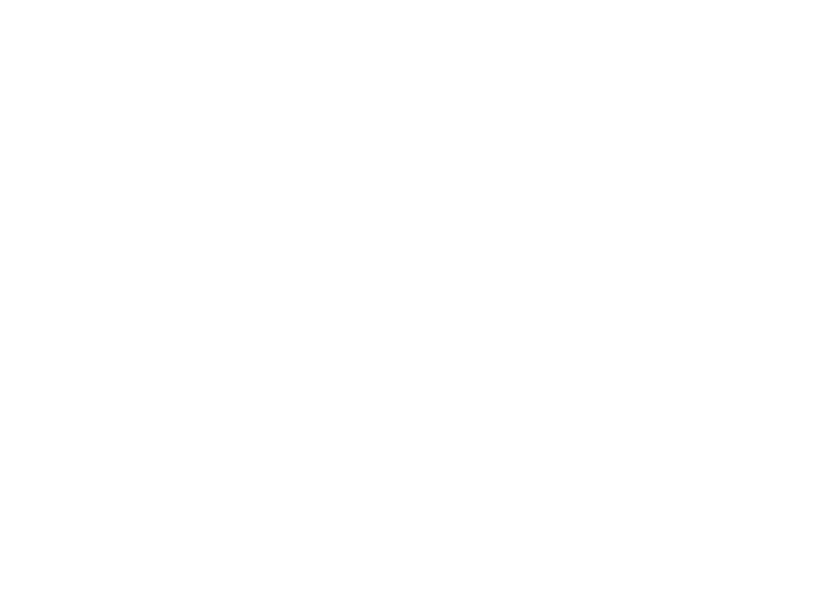
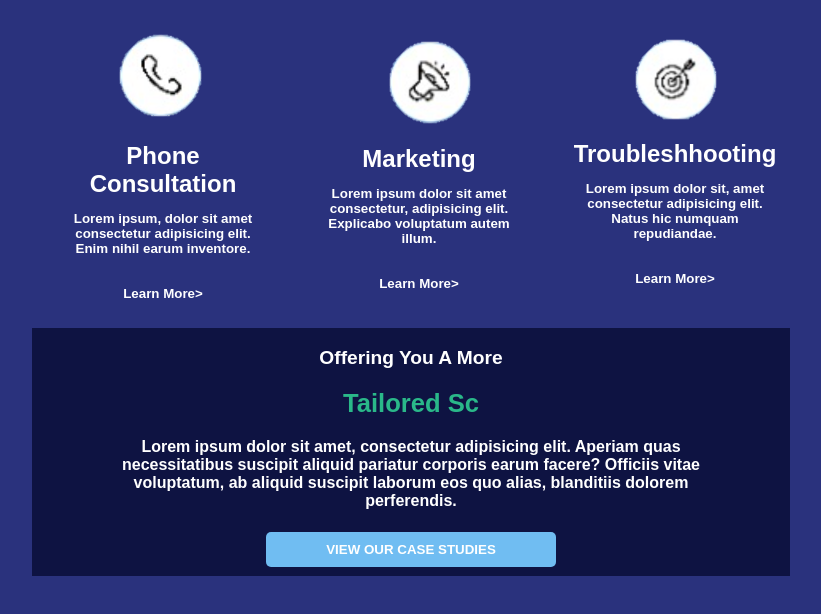
Before and after one commit to nathypini/tarea-7, a plain HTML site: page index.html in a window 1280 px wide. Shown: the whole page, without its empty margins (229-1050 px from the left). Drawn offline with Linux system fonts and the light colour scheme.

Commit message:
FINALIZANDO

```diff
--- a/index.html
+++ b/index.html
@@ -8,6 +8,38 @@
     <link rel="stylesheet" href="style.css">
 </head>
 <body>
-
+    <header></header>
+    <main>
+        <section  class="container">
+            <aside class="row">
+                <div class="container-info">
+                      <img src="telefono.png" alt="telefono">
+                    <h2>Phone Consultation</h2>
+                    <h5>Lorem ipsum, dolor sit amet consectetur adipisicing elit. Enim nihil earum inventore.
+                    </h5>
+                    <p>Learn More></p>
+                </div>
+                <div class="container-info">
+                    <img src="megafono.png" alt="megafono">
+                    <h2>Marketing</h2>
+                    <h5>Lorem ipsum dolor sit amet consectetur, adipisicing elit. Explicabo voluptatum autem illum.</h5>
+                    <p>Learn More></p>
+                </div>
+                <div class="container-info">
+                    <img src="tiro al blanco.png" alt="tiro al blanco">
+                    <h2>Troubleshhooting</h2>
+                    <h5>Lorem ipsum dolor sit, amet consectetur adipisicing elit. Natus hic numquam repudiandae.</h5>
+                    <p>Learn More></p>
+    </main>
+    <footer>
+        <div class="inferior">
+            <div class="col-60">
+                <h1>Offering You A More</h1>
+                <h3>Tailored Sc</h3>
+                <h4>Lorem ipsum dolor sit amet, consectetur adipisicing elit. Aperiam quas necessitatibus suscipit aliquid pariatur corporis earum facere? Officiis vitae voluptatum, ab aliquid suscipit laborum eos quo alias, blanditiis dolorem perferendis.</h4>
+                <button>VIEW OUR CASE STUDIES</button>
+            </div>
+        </div>
+    </footer>
 </body>
 </html>
--- a/style.css
+++ b/style.css
@@ -0,0 +1,130 @@
+html{
+    background-color: rgba(6, 16, 104, 0.856);
+    width: 100%;
+}
+
+.container{
+    width: 100vw;
+    height: 40vh;
+    display: flex;
+    box-sizing: border-box;
+    flex-direction: row;
+    place-content: center;
+    align-items: center;
+}
+
+.row{
+    width: 60%;
+    display: flex;
+    box-sizing: border-box;
+    flex-direction: row;
+    align-items: center;
+    margin: 10px;
+}
+
+.container-info{
+    width: 90%;
+    padding: 10px;
+    display: flex;
+    box-sizing: border-box;
+    flex-direction: column;
+    place-content: center;
+    align-items: center;
+    cursor: pointer;
+    border-radius: 5px;
+    margin: 10px;
+}
+
+h2{
+    color:white;
+    margin-bottom: 2%;
+    margin: 1.5%;
+    text-align: center;
+    font-style: arial;
+    font-family: sans-serif;
+    font-size: x-large;
+}
+
+h2:hover{
+    color: rgb(82, 81, 81);
+}
+
+h5{
+    color: white;
+    margin-bottom: 1.5%;
+    margin: 10px;
+    text-align: center;
+    font-style: normal;
+    font-family: Arial, Helvetica, sans-serif;
+    font-size: smaller;
+}
+
+p{
+    color:white;
+    margin: 20px;
+    font-weight: bolder;
+    font-family:Arial, Helvetica, sans-serif;
+    font-size: smaller;
+}
+
+.inferior{
+    background-color: rgb(14, 19, 66);
+    margin:0 auto;
+    width: 60%;
+    place-content: center;
+    align-items: center;
+    box-sizing: border-box;
+    display: flex
+}
+
+.col-60{
+    width: 100%;
+    padding: 60px;
+    height: 16vh;
+    display: flex;
+    justify-content: center;
+    flex-direction: column;
+}
+
+.col-60 h1{
+    margin: 10px;
+    font-family: Arial, Helvetica, sans-serif;
+    font-size: 1.2rem;
+    color: white;
+    text-align: center;
+}
+
+.col-60 h3{
+    margin: 10px;
+    font-family: Arial, Helvetica, sans-serif;
+    font-size: 1.6rem;
+    color:  rgba(42, 185, 138, 0.993);
+    text-align: center;
+}
+
+.col-60 h4{
+    margin-top: 10px;
+    font-family: sans-serif;
+    font-size: 1rem;
+    color: white;
+    text-align: center;
+    box-sizing: border-box;
+}
+
+.col-60 button{
+    font-family: Arial, Helvetica, sans-serif;
+    color: white;
+    background-color: rgba(113, 191, 243, 0.993) ;
+    border-radius: 5PX;
+    padding: 10px 60px;
+    border: none;
+    font-weight: 800;
+    margin: 0 auto;
+}
+
+.col-60 button:hover{
+    color:rgb(86, 86, 153);
+    background-color:white ;
+    cursor: pointer;
+    margin: 0 auto;
+}
```
Also changed, not shown: megafono.png (added), telefono.png (added), tiro al blanco.png (added).
